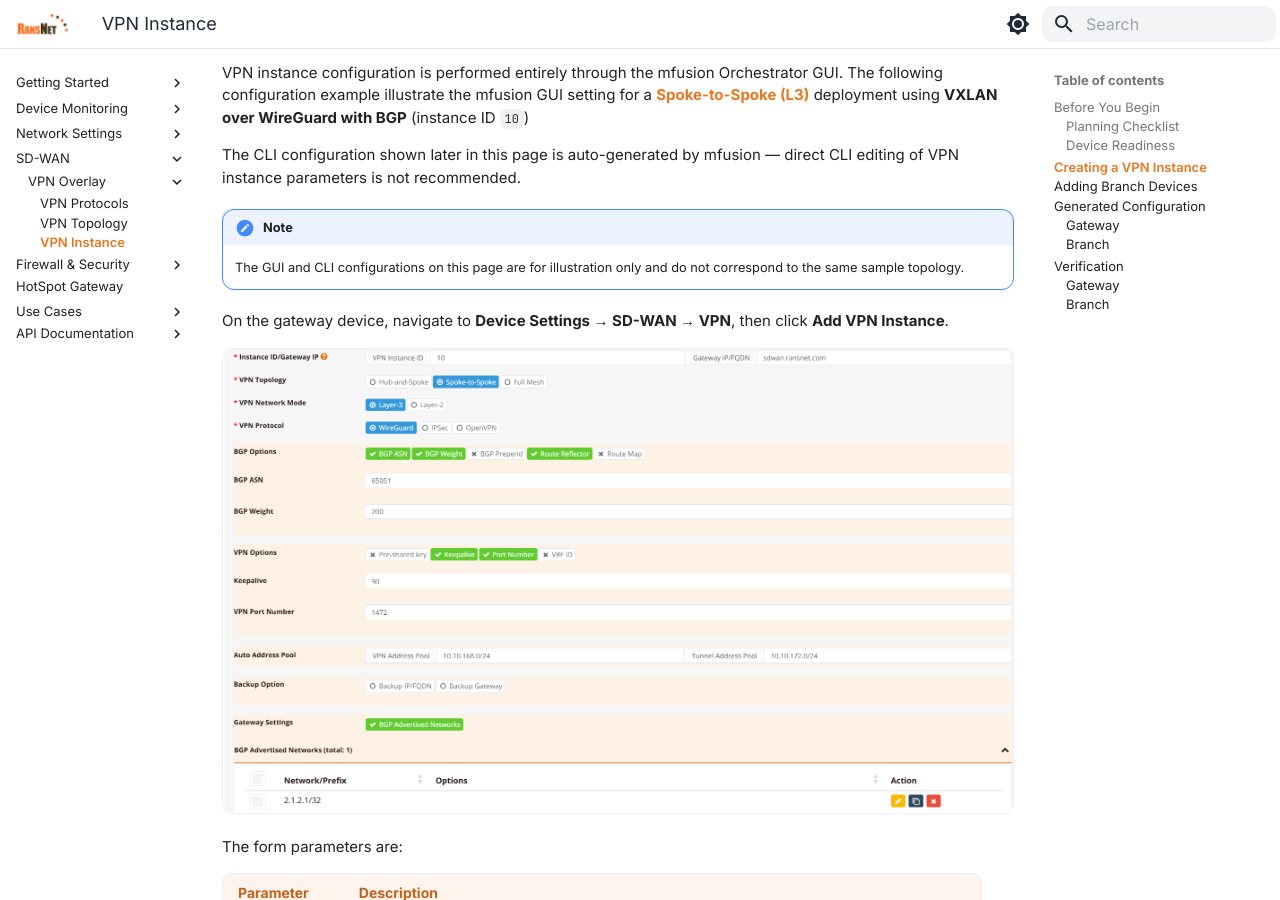
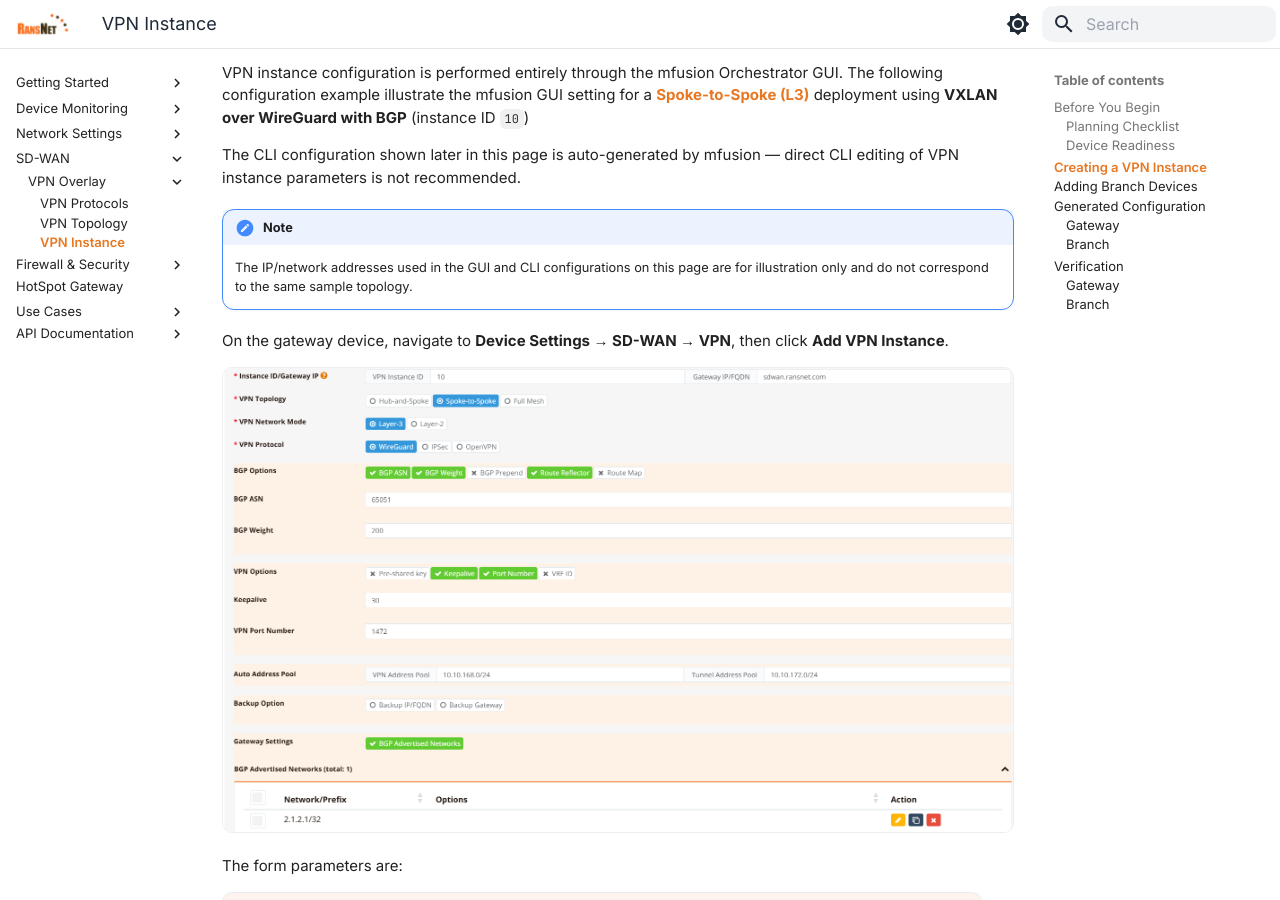
Before and after one commit to RansNet/docs, an MkDocs documentation site: the page built from docs/sdwan/vpn/instance.md, in a window 1280 px wide and 900 px high, scrolled down 1647 px. Built offline with MkDocs 1.6.1 and Material for MkDocs 9.7.7, drawn with Linux system fonts in a browser that asks for light colours.

Commit message:
Update instance.md

```diff
--- a/docs/sdwan/vpn/instance.md
+++ b/docs/sdwan/vpn/instance.md
@@ -46,7 +46,7 @@
 The CLI configuration shown later in this page is auto-generated by mfusion — direct CLI editing of VPN instance parameters is not recommended.
 
 !!! note
-    The GUI and CLI configurations on this page are for illustration only and do not correspond to the same sample topology.
+    The IP/network addresses used in the GUI and CLI configurations on this page are for illustration only and do not correspond to the same sample topology.
 
 On the gateway device, navigate to **Device Settings → SD-WAN → VPN**, then click **Add VPN Instance**.
 
```
